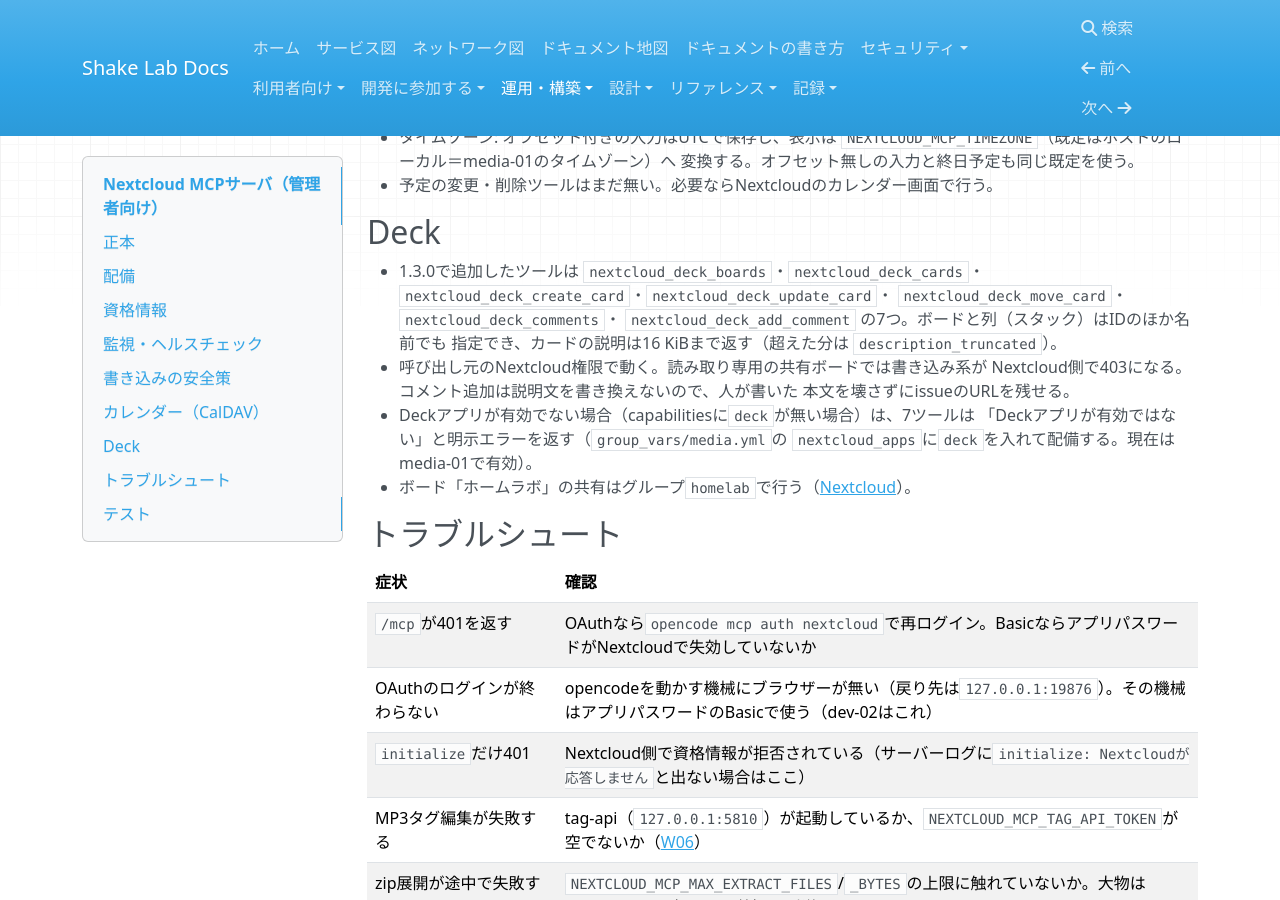
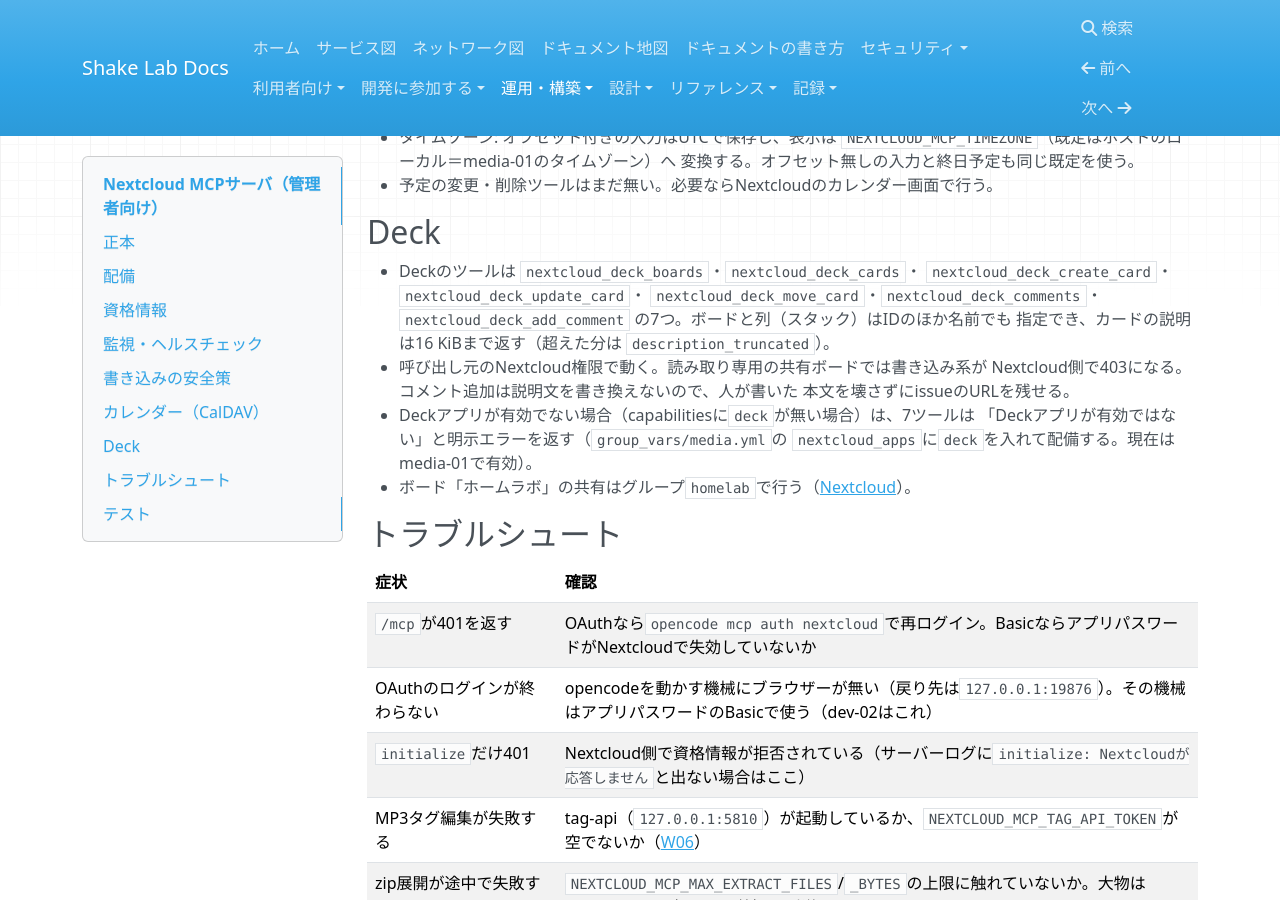
Before and after one commit to rurutheGeek/shake-cloud, an MkDocs documentation site: the page built from docs/operations/nextcloud-mcp.md, in a window 1280 px wide and 900 px high, scrolled down 2435 px. Built offline with MkDocs 1.6.1, drawn with Linux system fonts in a browser that asks for light colours; nearby versions of some CDN libraries; a script that is not in the unit is left out.

Commit message:
docs(nextcloud): Deck の説明から版の履歴を外す

```diff
--- a/docs/operations/nextcloud-mcp.md
+++ b/docs/operations/nextcloud-mcp.md
@@ -109,7 +109,7 @@
 
 ## Deck
 
-- 1.3.0で追加したツールは `nextcloud_deck_boards`・`nextcloud_deck_cards`・
+- Deckのツールは `nextcloud_deck_boards`・`nextcloud_deck_cards`・
   `nextcloud_deck_create_card`・`nextcloud_deck_update_card`・
   `nextcloud_deck_move_card`・`nextcloud_deck_comments`・
   `nextcloud_deck_add_comment` の7つ。ボードと列（スタック）はIDのほか名前でも
```
